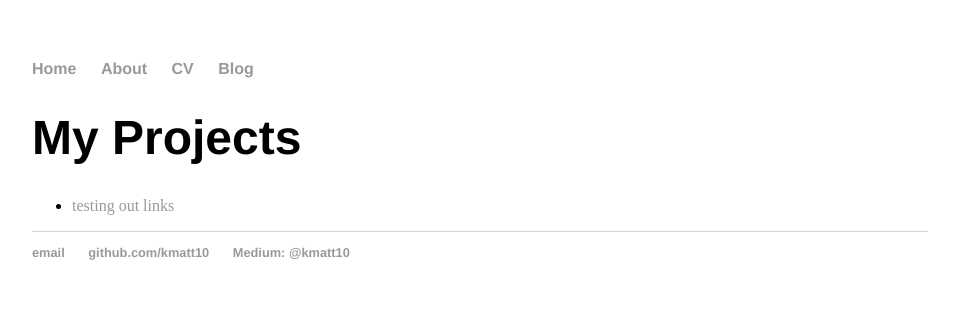
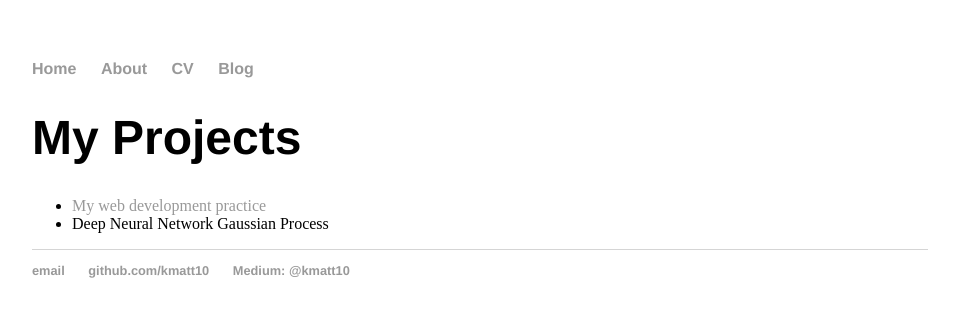
Before and after one commit to kmatt10/kmatt10.github.io, a Jekyll site: the page built from cv/index.html, in a window 1280 px wide. Shown: the top 317 px of the page, without its empty margins (160-1119 px from the left). Built offline with Jekyll 4.4.1, drawn with Linux system fonts in a browser that asks for light colours.

Commit message:
Update index.html

```diff
--- a/cv/index.html
+++ b/cv/index.html
@@ -6,6 +6,7 @@ title: CV
 <div class="blurb">
   <h1>My Projects</h1>
   <ul>
-    <li><a href="premade/index.html">testing out links</a></li>
+    <li><a href="premade/index.html">My web development practice</a></li>
+    <li>Deep Neural Network Gaussian Process</li>
   </ul>
 </div>
```
